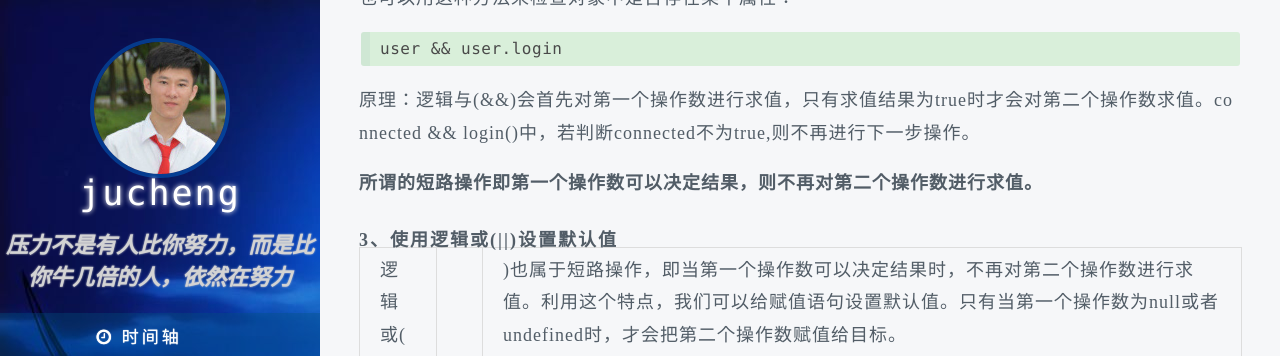
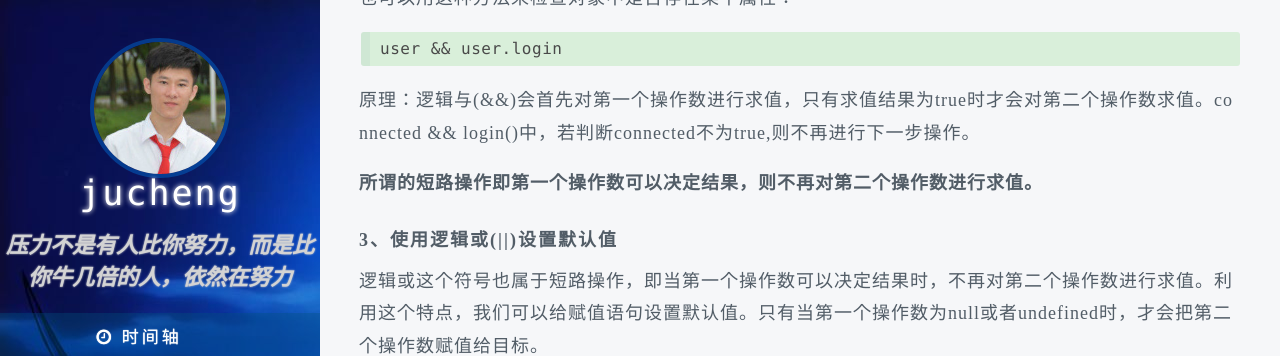
Before and after one commit to jucheng/jucheng.github.io, a Jekyll site: the page built from _posts/2017-6-5-FEW-JavaScript Common skills and its principle .md, in a window 1280 px wide and 900 px high, scrolled down 1666 px, cut to the strip 0-356 px from the top of the window. Built offline with Jekyll 4.4.1, drawn with Linux system fonts in a browser that asks for light colours; nearby versions of some CDN libraries; comment, search, counter and statistics services are not loaded.

Commit message:
2017-6-5-FEW-JavaScript Common skills and its principle
modify  the symbol type of the artical

```diff
--- a/_posts/2017-6-5-FEW-JavaScript Common skills and its principle .md
+++ b/_posts/2017-6-5-FEW-JavaScript Common skills and its principle .md
@@ -52,7 +52,7 @@ tags: [前端开发，JavaScript]
 
 #### 3、使用逻辑或(||)设置默认值
 
-逻辑或(||)也属于短路操作，即当第一个操作数可以决定结果时，不再对第二个操作数进行求值。利用这个特点，我们可以给赋值语句设置默认值。只有当第一个操作数为null或者undefined时，才会把第二个操作数赋值给目标。
+逻辑或这个符号也属于短路操作，即当第一个操作数可以决定结果时，不再对第二个操作数进行求值。利用这个特点，我们可以给赋值语句设置默认值。只有当第一个操作数为null或者undefined时，才会把第二个操作数赋值给目标。
 
 ![](http://oq2sjn05e.bkt.clouddn.com/2017-6-5-FEW-JavaScript%20Common%20skills%20and%20its%20principle%20-2.png)
 
```
